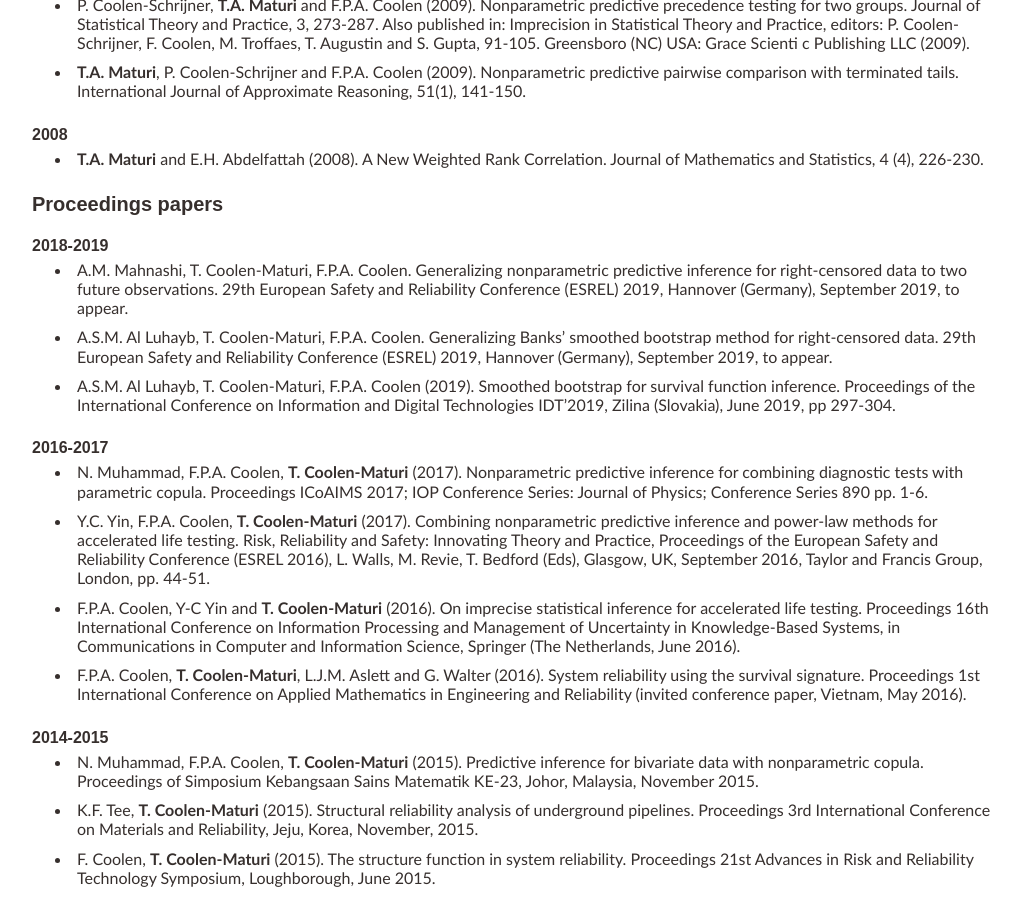
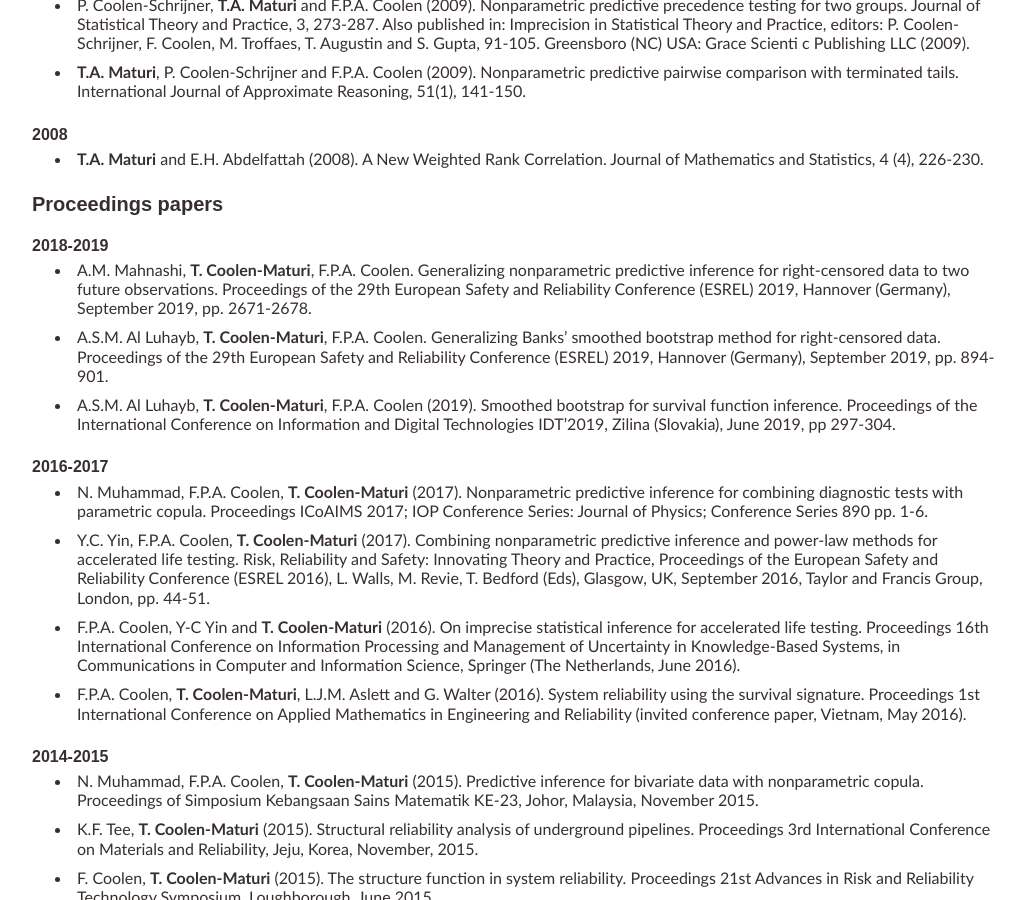
Before and after one commit to tmaturi/tahanimaturi, a Jekyll site: the page built from publications.md, in a window 1280 px wide and 900 px high, scrolled down 3456 px. Shown: the whole window, without its empty margins (119-1144 px from the left). Built offline with Jekyll 4.4.1, drawn with Linux system fonts in a browser that asks for light colours; our own code applies the rules of GitHub Pages for plain Markdown files.

Commit message:
Update publications.md

```diff
--- a/publications.md
+++ b/publications.md
@@ -140,10 +140,14 @@ thresholds changing with degradation levels. Reliability Engineering & System Sa
 
  <br>
 
+
+
 ### 2018-2019
-- A.M. Mahnashi, T. Coolen-Maturi, F.P.A. Coolen. Generalizing nonparametric predictive inference for right-censored data to two future observations. 29th European Safety and Reliability Conference (ESREL) 2019, Hannover (Germany), September 2019, to appear.
-- A.S.M. Al Luhayb, T. Coolen-Maturi, F.P.A. Coolen. Generalizing Banks’ smoothed bootstrap method for right-censored data. 29th European Safety and Reliability Conference (ESREL) 2019, Hannover (Germany), September 2019, to appear.
-- A.S.M. Al Luhayb, T. Coolen-Maturi, F.P.A. Coolen (2019). Smoothed bootstrap for survival function inference. Proceedings of the International Conference on Information and Digital Technologies IDT'2019, Zilina (Slovakia), June 2019, pp 297-304.
+- A.M. Mahnashi, **T. Coolen-Maturi**, F.P.A. Coolen. Generalizing nonparametric predictive inference for right-censored data to two future observations. Proceedings of the 29th European Safety and Reliability Conference (ESREL) 2019, Hannover (Germany), September 2019, pp. 2671-2678.
+- A.S.M. Al Luhayb, **T. Coolen-Maturi**, F.P.A. Coolen. Generalizing Banks’ smoothed bootstrap method for right-censored data. Proceedings of the 29th European Safety and Reliability Conference (ESREL) 2019, Hannover (Germany), September 2019, pp. 894-901.
+- A.S.M. Al Luhayb, **T. Coolen-Maturi**, F.P.A. Coolen (2019). Smoothed bootstrap for survival function inference. Proceedings of the International Conference on Information and Digital Technologies IDT'2019, Zilina (Slovakia), June 2019, pp 297-304.
+
+
 
 <br>
 
```
